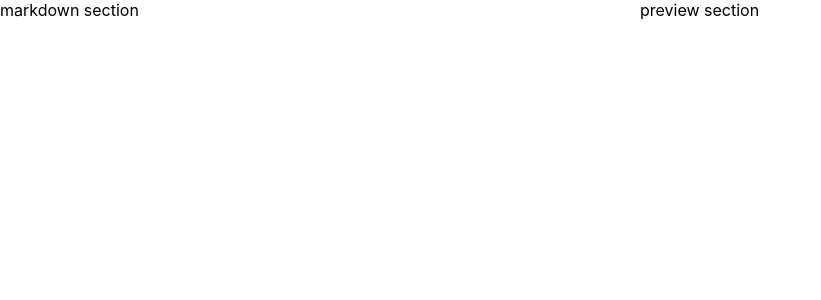
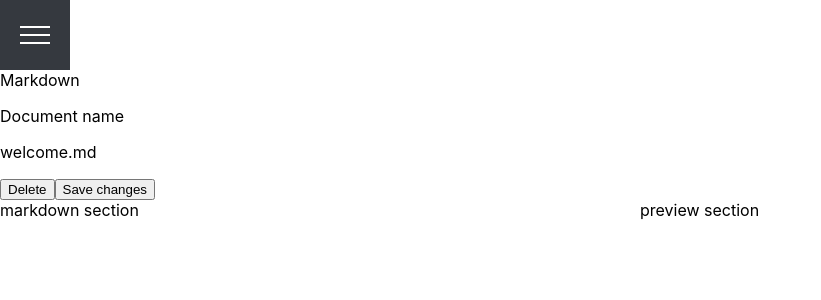
Before and after one commit to jessabean/markdown-editor, a React (Create React App) app: page / in a window 1280 px wide. Shown: the top 300 px of the page, without its empty margins (0-821 px from the left). Built offline with nearby package versions, Linux system fonts and the light colour scheme.

Commit message:
Set up menu toggle

```diff
--- a/package.json
+++ b/package.json
@@ -34,5 +34,8 @@
       "last 1 firefox version",
       "last 1 safari version"
     ]
+  },
+  "devDependencies": {
+    "classnames": "^2.3.2"
   }
 }
--- a/src/App/App.css
+++ b/src/App/App.css
@@ -49,3 +49,15 @@
   --bg-color-quote: var(--color-gray-800);
   --bg-color-modal: var(--color-gray-900);
 }
+
+.visually-hidden {
+  border: 0;
+  clip: rect(0 0 0 0);
+  height: auto;
+  margin: 0;
+  overflow: hidden;
+  padding: 0;
+  position: absolute;
+  width: 1px;
+  white-space: nowrap;
+}
--- a/src/App/App.js
+++ b/src/App/App.js
@@ -1,17 +1,25 @@
 import './App.css';
 import Editor from '../Editor/Editor';
+import Nav from '../Nav/Nav';
 import { useState, useEffect } from 'react';
 
 function App() {
   const [theme, setTheme] = useState('light');
+  const [showMenu, setShowMenu] = useState(false);
+
+  function handleToggle(e) {
+    setShowMenu(e);
+  }
 
   useEffect(() => {
     setTheme(theme);
+    setShowMenu(showMenu);
     document.documentElement.setAttribute('data-theme', theme);
-  }, [theme]);
+  }, [theme, showMenu]);
 
   return (
     <div className="App">
+      <Nav isMenuShowing={showMenu} onToggleMenu={handleToggle} />
       <Editor />
     </div>
   );
--- /dev/null
+++ b/src/Nav/Nav.css
@@ -0,0 +1,20 @@
+.menu-toggle {
+  background-color: var(--bg-color-nav-menu);
+  border: none;
+  box-shadow: none;
+  padding: 20px;
+  cursor: pointer;
+}
+
+.menu-toggle__icon {
+  display: flex;
+  flex-direction: column;
+  align-items: center;
+  justify-content: center;
+  width: 30px;
+  height: 30px;
+}
+
+.menu-toggle__icon svg {
+  fill: var(--text-color-nav);
+}
--- /dev/null
+++ b/src/Nav/Nav.js
@@ -0,0 +1,63 @@
+import { useEffect, useState } from "react";
+import './Nav.css'
+import classNames from "classnames";
+
+function Nav({isMenuShowing, onToggleMenu}) {
+  function ToggleIcon() {
+    if (isMenuShowing) {
+      return (
+        <i className="menu-toggle__icon">
+          <svg xmlns="http://www.w3.org/2000/svg" viewBox="0 0 24 24">
+            <path d="M2.101.686 23.314 21.9 21.9 23.314.687 2.1z"/>
+            <path d="M.687 21.899 21.9.686 23.314 2.1 2.1 23.313z"/>
+          </svg>
+        </i>
+      )
+    }
+
+    return (
+      <i className="menu-toggle__icon">
+        <svg xmlns="http://www.w3.org/2000/svg" viewBox="0 0 30 18">
+          <path d="M0 0h30v2H0zM0 8h30v2H0zM0 16h30v2H0z"/>
+        </svg>
+      </i>
+    )
+  }
+
+  useEffect(() => {
+    console.log(isMenuShowing);
+  }, [isMenuShowing])
+
+  return(
+    <nav className="app-nav">
+      <button className={classNames("menu-toggle", {
+        "menu-toggle--open": isMenuShowing,
+        })}
+        onClick={() => onToggleMenu(!isMenuShowing)}
+      >
+        <ToggleIcon />
+        <span className="menu-toggle__text visually-hidden">{ isMenuShowing ? 'Close menu' : 'Show menu' }</span>
+      </button>
+      <div className="nav__logo">Markdown</div>
+      <div className="nav__document">
+        <div className="document__title">
+          <i className="document__icon"></i>
+          <p className="document__label">Document name</p>
+          <p className="document__name">welcome.md</p>
+        </div>
+        <div className="document__controls">
+          <button className="document__delete">
+            <span className="button-text button-text--hidden">Delete</span>
+            <i className="button-icon"></i>
+          </button>
+          <button className="document__save">
+            <span className="button-text">Save changes</span>
+            <i className="button-icon"></i>
+          </button>
+        </div>
+      </div>
+    </nav>
+  );
+}
+
+export default Nav;
```
Also changed, not shown: 1 other file (tests, documents, lock files or other folders).
